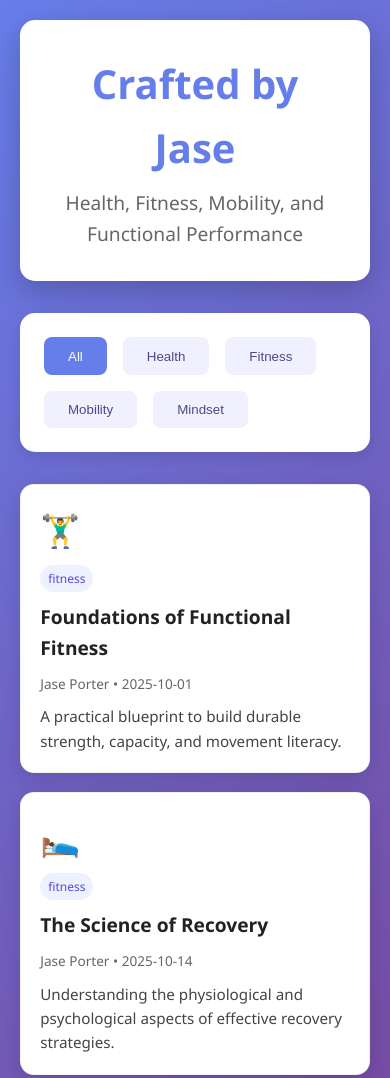
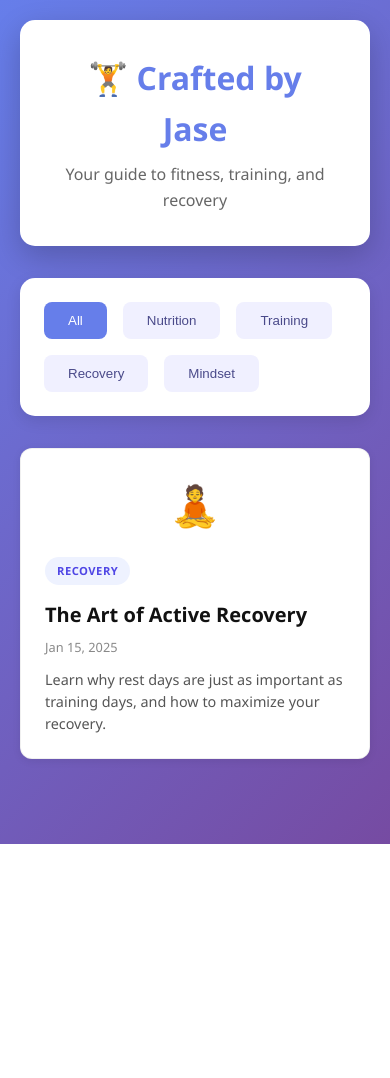
Before and after one commit to CraftedByJase/For-you, a plain HTML site: page index.html in a window 390 px wide. Shown: the top 1078 px of the page. After the commit the page ends 844 px from the top, so only its background shows below. Drawn offline with Linux system fonts and the light colour scheme.

Commit message:
Apply Fitt Insider-inspired design to articles grid
- Changed to 3-column grid layout on desktop
- Increased card padding to 2rem for cleaner spacing
- Centered article icons
- Date displayed on separate line with lighter weight
- Bold titles (700 weight) with lighter metadata (400 weight)
- Enhanced hover effects with lift and shadow
- Added responsive breakpoints for mobile (2-col at 968px, 1-col at 640px)
- All filter controls and navigation remain functional

```diff
--- a/index.html
+++ b/index.html
@@ -1,5 +1,4 @@
 <!DOCTYPE html>
-
 <html lang="en">
 <head>
   <meta charset="UTF-8" />
@@ -10,58 +9,151 @@
     body { font-family: 'Segoe UI', Tahoma, Geneva, Verdana, sans-serif; line-height: 1.6; color: #333; background: linear-gradient(135deg, #667eea 0%, #764ba2 100%); min-height: 100vh; }
     .container { max-width: 1200px; margin: 0 auto; padding: 20px; }
     header { background: white; padding: 2rem; border-radius: 15px; box-shadow: 0 10px 30px rgba(0,0,0,0.2); margin-bottom: 2rem; text-align: center; }
-    h1 { color: #667eea; font-size: 2.5rem; margin-bottom: 0.5rem; }
-    .subtitle { color: #666; font-size: 1.2rem; }
+    h1 { color: #667eea; font-size: 2.5rem; margin-bottom: 0.5rem; font-weight: 700; }
+    .subtitle { color: #666; font-size: 1.2rem; font-weight: 400; }
     .filter-bar { background: white; padding: 1.5rem; border-radius: 15px; box-shadow: 0 5px 15px rgba(0,0,0,0.1); margin-bottom: 2rem; display: flex; gap: 1rem; flex-wrap: wrap; align-items: center; }
-    .filter-btn { padding: 0.7rem 1.5rem; border: none; border-radius: 8px; background: #f0f0ff; color: #4a4a8a; cursor: pointer; transition: all 0.2s ease; }
+    .filter-btn { padding: 0.7rem 1.5rem; border: none; border-radius: 8px; background: #f0f0ff; color: #4a4a8a; cursor: pointer; transition: all 0.2s ease; font-weight: 500; }
     .filter-btn:hover { background: #e0e0ff; }
     .filter-btn.active { background: #667eea; color: white; }
-    .articles-grid { display: grid; grid-template-columns: repeat(auto-fit, minmax(260px, 1fr)); gap: 1.2rem; }
-    .article-card { background: white; border-radius: 14px; padding: 1.2rem; box-shadow: 0 6px 20px rgba(0,0,0,0.12); cursor: pointer; display: flex; flex-direction: column; gap: 0.6rem; border: 1px solid rgba(0,0,0,0.05); }
-    .article-card:hover { transform: translateY(-2px); box-shadow: 0 10px 24px rgba(0,0,0,0.14); }
-    .article-icon { font-size: 2rem; }
-    .category-tag { display: inline-block; font-size: 0.75rem; background: #eef2ff; color: #4f46e5; padding: 0.25rem 0.5rem; border-radius: 999px; width: fit-content; }
-    .article-title { font-size: 1.2rem; color: #222; }
-    .article-meta { font-size: 0.85rem; color: #666; }
-    .article-excerpt { font-size: 0.95rem; color: #444; }
+
+    /* Updated Articles Grid - Fitt Insider Style */
+    .articles-grid {
+      display: grid;
+      grid-template-columns: repeat(3, 1fr);
+      gap: 2rem;
+      margin-bottom: 3rem;
+    }
+
+    /* Updated Article Card - Fitt Insider Style */
+    .article-card {
+      background: white;
+      border-radius: 12px;
+      padding: 2rem;
+      box-shadow: 0 2px 8px rgba(0,0,0,0.08);
+      cursor: pointer;
+      display: flex;
+      flex-direction: column;
+      gap: 0.75rem;
+      border: 1px solid rgba(0,0,0,0.06);
+      transition: all 0.3s ease;
+      min-height: 280px;
+    }
+
+    .article-card:hover {
+      transform: translateY(-4px);
+      box-shadow: 0 8px 24px rgba(0,0,0,0.15);
+    }
+
+    /* Centered Icon */
+    .article-icon {
+      font-size: 2.5rem;
+      text-align: center;
+      margin-bottom: 0.5rem;
+    }
+
+    .category-tag {
+      display: inline-block;
+      font-size: 0.7rem;
+      background: #eef2ff;
+      color: #4f46e5;
+      padding: 0.3rem 0.75rem;
+      border-radius: 999px;
+      width: fit-content;
+      font-weight: 600;
+      text-transform: uppercase;
+      letter-spacing: 0.5px;
+    }
+
+    /* Bold Title */
+    .article-title {
+      font-size: 1.25rem;
+      color: #111;
+      font-weight: 700;
+      line-height: 1.4;
+      margin-top: 0.25rem;
+    }
+
+    /* Lighter Metadata on Separate Line */
+    .article-meta {
+      font-size: 0.8rem;
+      color: #888;
+      font-weight: 400;
+      margin-top: -0.25rem;
+    }
+
+    /* Excerpt at Bottom */
+    .article-excerpt {
+      font-size: 0.9rem;
+      color: #555;
+      line-height: 1.5;
+      margin-top: auto;
+      font-weight: 400;
+    }
+
+    /* Responsive Design for Mobile */
+    @media (max-width: 968px) {
+      .articles-grid {
+        grid-template-columns: repeat(2, 1fr);
+        gap: 1.5rem;
+      }
+    }
+
+    @media (max-width: 640px) {
+      .articles-grid {
+        grid-template-columns: 1fr;
+        gap: 1.25rem;
+      }
+
+      .article-card {
+        padding: 1.5rem;
+      }
+
+      h1 {
+        font-size: 2rem;
+      }
+
+      .subtitle {
+        font-size: 1rem;
+      }
+    }
+
     /* Modal */
     .modal { display: none; position: fixed; inset: 0; background: rgba(0,0,0,0.5); padding: 20px; z-index: 1000; }
     .modal-content { background: white; max-width: 860px; margin: 40px auto; border-radius: 14px; overflow: hidden; box-shadow: 0 20px 60px rgba(0,0,0,0.25); }
     .modal-header { display: flex; align-items: center; justify-content: space-between; padding: 1rem 1.25rem; border-bottom: 1px solid #eee; }
-    .modal-body { padding: 1.25rem; }
+    .modal-body { padding: 1.25rem; max-height: 70vh; overflow-y: auto; }
     .close-btn { background: transparent; border: none; font-size: 1.5rem; cursor: pointer; }
-    .modal-body h2 { margin-bottom: 0.5rem; color: #111; }
-    .modal-body h3 { margin-top: 1rem; margin-bottom: 0.5rem; color: #333; }
+    .modal-body h2 { margin-bottom: 0.5rem; color: #111; font-weight: 700; }
+    .modal-body h3 { margin-top: 1rem; margin-bottom: 0.5rem; color: #333; font-weight: 600; }
     .modal-body p { margin: 0.6rem 0; }
     .modal-body ul { margin: 0.6rem 1rem; padding-left: 1rem; }
-    .modal-body li { margin: 0.35rem 0; }
   </style>
 </head>
 <body>
   <div class="container">
     <header>
-      <h1>Crafted by Jase</h1>
-      <p class="subtitle">Health, Fitness, Mobility, and Functional Performance</p>
+      <h1>🏋️ Crafted by Jase</h1>
+      <p class="subtitle">Your guide to fitness, training, and recovery</p>
     </header>
 
     <div class="filter-bar">
       <button class="filter-btn active" data-category="all">All</button>
-      <button class="filter-btn" data-category="health">Health</button>
-      <button class="filter-btn" data-category="fitness">Fitness</button>
-      <button class="filter-btn" data-category="mobility">Mobility</button>
+      <button class="filter-btn" data-category="nutrition">Nutrition</button>
+      <button class="filter-btn" data-category="training">Training</button>
+      <button class="filter-btn" data-category="recovery">Recovery</button>
       <button class="filter-btn" data-category="mindset">Mindset</button>
     </div>
 
-    <section class="articles-grid" id="articlesGrid"></section>
+    <div class="articles-grid" id="articlesGrid"></div>
+  </div>
 
-    <div id="articleModal" class="modal">
+  <div class="modal" id="articleModal">
     <div class="modal-content">
       <div class="modal-header">
-          <strong>Article</strong>
+        <h2>Article Details</h2>
         <button class="close-btn" onclick="closeModal()">×</button>
       </div>
-        <div id="modalBody" class="modal-body"></div>
-      </div>
+      <div class="modal-body" id="modalBody"></div>
     </div>
   </div>
 
@@ -69,71 +161,43 @@
     const articles = [
       {
         id: 1,
-        title: "Foundations of Functional Fitness",
-        category: "fitness",
-        date: "2025-10-01",
-        excerpt: "A practical blueprint to build durable strength, capacity, and movement literacy.",
-        icon: "🏋️‍♂️",
-        author: "Jase Porter",
+        category: 'recovery',
+        icon: '🧘',
+        title: 'The Art of Active Recovery',
+        author: 'Jase',
+        date: 'Jan 15, 2025',
+        excerpt: 'Learn why rest days are just as important as training days, and how to maximize your recovery.',
         content: `
-          <h2>Foundations of Functional Fitness</h2>
-          <p>The core of functional fitness is not about chasing numbers—it's about building a capable, resilient human. Start with movement quality, then add load, speed, and complexity.</p>
+          <h2>The Art of Active Recovery</h2>
+          <p><strong>Why Recovery Matters More Than You Think</strong></p>
+          <p>Many athletes focus solely on training intensity, but recovery is where the magic happens. Your muscles don't grow during workouts—they grow during rest.</p>
+          <h3>Active Recovery Techniques</h3>
           <ul>
-            <li>Master the basics: squat, hinge, push, pull, carry.</li>
-            <li>Train across planes: sagittal, frontal, transverse.</li>
-            <li>Blend strength, aerobic base, and mobility work.</li>
+            <li>Light yoga or stretching (20-30 minutes)</li>
+            <li>Low-intensity cardio (walking, swimming)</li>
+            <li>Foam rolling and massage</li>
+            <li>Proper sleep (7-9 hours)</li>
           </ul>
-          <h3>Call to Action</h3>
-          <p>
-            Ready for a free movement assessment? <a href="https://craftedbyjase.setmore.com/" target="_blank">Book a consult</a> now—let's identify and fix your barriers to pain-free living!<br/>
-            Want weekly updates with advanced drills, guides, and exclusive coaching tips? Subscribe below and join the #MovementResilience community!
-          </p>
-        `
-      },
-
-      {
-        id: 3,
-        title: "The Science of Recovery",
-        category: "fitness",
-        date: "2025-10-14",
-        excerpt: "Understanding the physiological and psychological aspects of effective recovery strategies.",
-        icon: "🛌",
-        author: "Jase Porter",
-        content: `
-            <h2>The Science of Recovery</h2>
-            <h3>Why Recovery Matters</h3>
-            <p>Recovery is when progress happens. Every workout, adventure, or mission only triggers adaptation if recovery is prioritized. Modern science now recognizes recovery as the linchpin of long-term health, resilience, and performance.</p>
-            <h3>Evidence-Based Strategies</h3>
+          <h3>Recovery Nutrition</h3>
+          <p>Focus on anti-inflammatory foods like:</p>
           <ul>
-                <li><strong>Active Recovery:</strong> Incorporate low-intensity walking, cycling, or mobility work on rest days.</li>
-                <li><strong>Mobility & Soft Tissue:</strong> Use tools like foam rollers or The Ready State protocols for targeted self-care.</li>
-                <li><strong>Sleep Optimization:</strong> Aim for 7–9 hours per night. Establish wind-down routines to maximize deep rest.</li>
-                <li><strong>Nutrition:</strong> Refuel with protein and healthy carbs after training; add antioxidant-rich foods for cellular repair.</li>
-                <li><strong>Mindful Rest:</strong> Add short breathing exercises, meditation, or mindful immersion (nature Rx) to support nervous system reset.</li>
+            <li>Fatty fish (salmon, mackerel)</li>
+            <li>Berries and leafy greens</li>
+            <li>Nuts and seeds</li>
+            <li>Quality protein sources</li>
           </ul>
-            <h3>Pro Tips & Science Updates</h3>
-            <ul>
-                <li>Alternate hot and cold for muscle recovery (contrast bathing).</li>
-                <li>Track soreness levels with simple daily logs or phone apps.</li>
-                <li>Stretch, roll, or move gently for 5–10 minutes before bed.</li>
-            </ul>
-            <h3>Recommended Resources</h3>
+          <h3>Further Reading</h3>
           <ul>
             <li><a href="https://thereadystate.com/blogs/welcome-to-the-ready-state/" target="_blank">Ready State Blog</a> on mobility and recovery</li>
             <li><a href="https://www.ptpioneer.com/personal-training/certifications/study/periodization/" target="_blank">Guide to Periodization Science</a></li>
           </ul>
           <h3>Call to Action</h3>
-            <p>
-                Need help building your ideal recovery routine? <a href="https://craftedbyjase.setmore.com/" target="_blank">Start with a coaching call</a>.<br>
-                Subscribe for pro recovery tips, challenges, and exclusive offers for your next 21-Day Reset.
-            </p>
+          <p>Need help building your ideal recovery routine? <a href="https://craftedbyjase.setmore.com/" target="_blank">Start with a coaching call</a>.</p>
+          <p>Subscribe for pro recovery tips, challenges, and exclusive offers for your next 21-Day Reset.</p>
         `
       }
-
-      // ... remaining articles ...
     ];
 
-    // Rendering
     function renderArticles(category = 'all') {
       const grid = document.getElementById('articlesGrid');
       const filtered = category === 'all' ? articles : articles.filter(a => a.category === category);
@@ -142,7 +206,7 @@
           <div class="article-icon">${article.icon}</div>
           <span class="category-tag">${article.category}</span>
           <h2 class="article-title">${article.title}</h2>
-          <div class="article-meta">${article.author} • ${article.date}</div>
+          <div class="article-meta">${article.date}</div>
           <p class="article-excerpt">${article.excerpt}</p>
         </div>
       `).join('');
```
Lines whose indentation alone changed are shown as unchanged.
